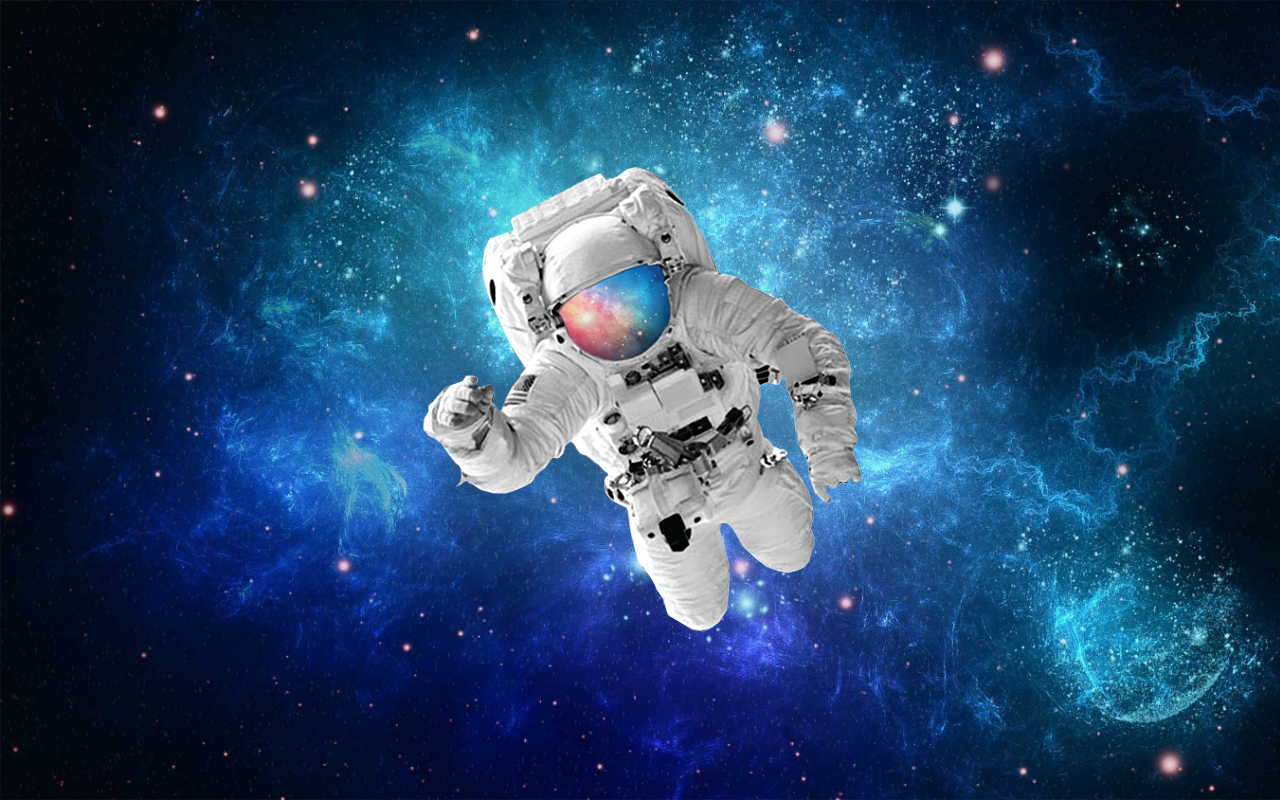
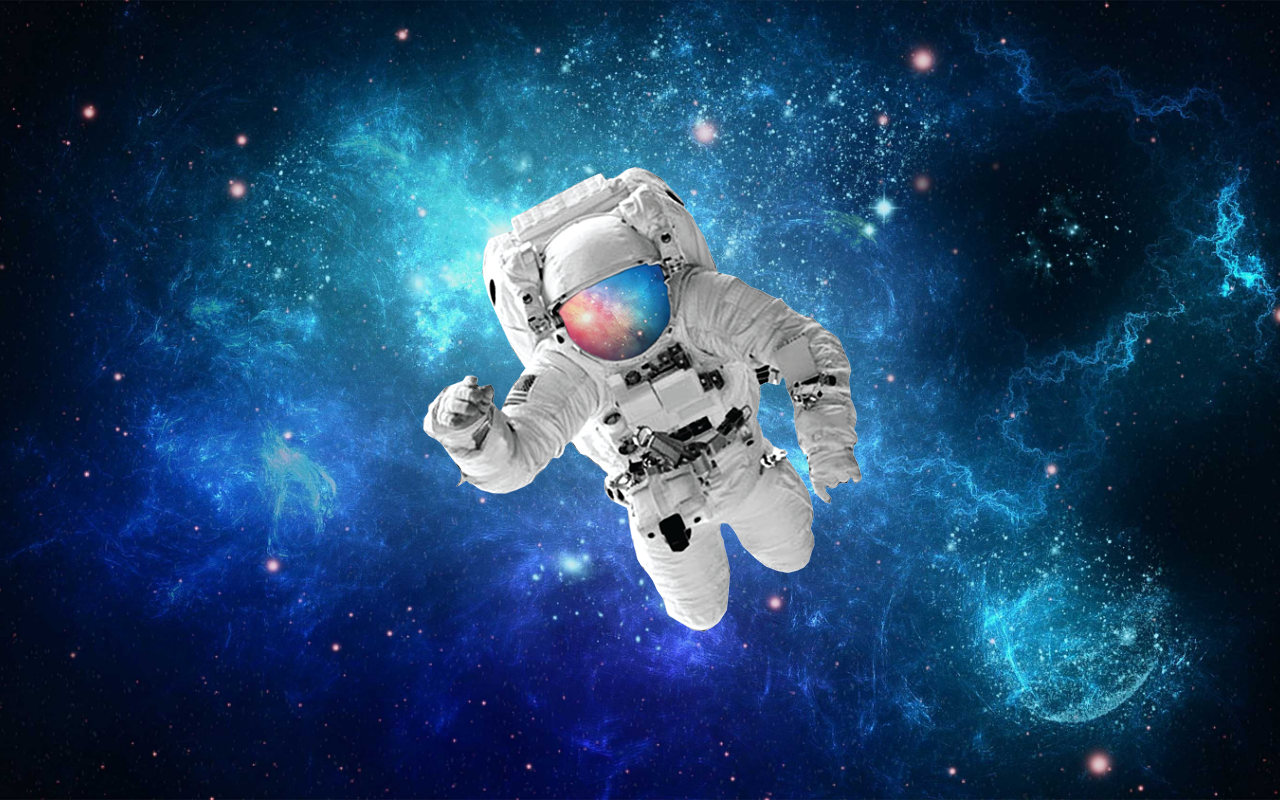
Before and after one commit to MMHMS/projeto-astronauta, a plain HTML site: page index.html in a window 1280 px wide. Drawn offline with Linux system fonts and the light colour scheme.

Commit message:
Update style.css

```diff
--- a/style.css
+++ b/style.css
@@ -8,10 +8,10 @@
     height: 100vh;
     position: relative;
     background-image: url('img/espaco.jpg');
+    background-position: center center;
     background-size: cover;
-
-
-
+    min-width: 300px;
+    max-width: 100%;
 }
 .conteudo{
     position: absolute;
```
